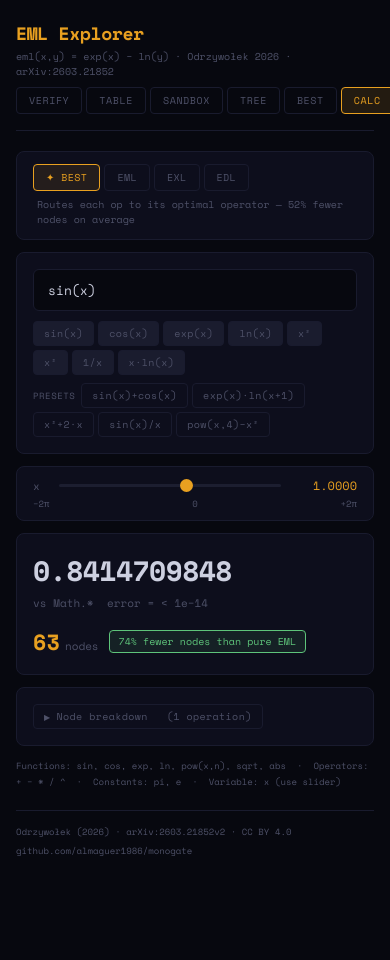
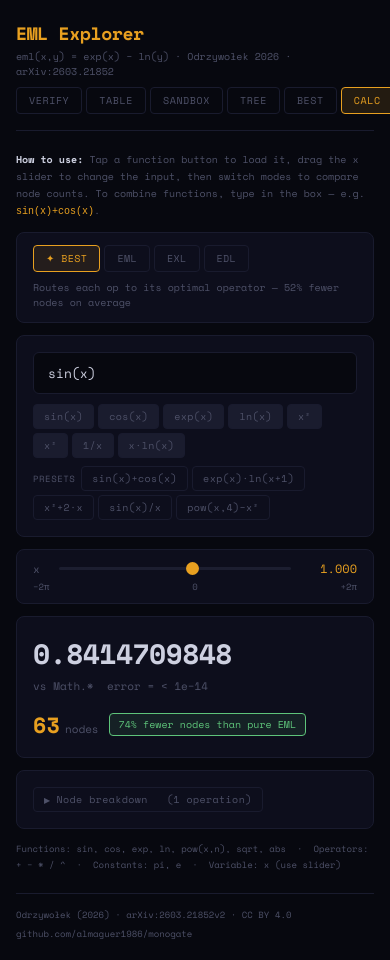
Before and after one commit to almaguer1986/monogate-explorer, a React (Vite) app: page / in a window 390 px wide. Both pictures are taken after a click on the button "CALC". Before the commit the page ends 877 px from the top, so only its background shows below. Built offline with nearby package versions, Linux system fonts and the light colour scheme.

Commit message:
fix: BEST Calc — mobile layout, xsin concat bug, how-to hint

```diff
--- a/src/components/BestCalc.jsx
+++ b/src/components/BestCalc.jsx
@@ -105,9 +105,9 @@ export default function BestCalc() {
   const maxNodes = result ? Math.max(...result.nodeLog.map(e => e.nodes), 1) : 1;
 
   // ── Helpers ─────────────────────────────────────────────────────────────────
+  // Quick buttons always replace — avoids "xsin(x)" concatenation bugs
   const handleInsert = (text) => {
-    const v = expr.trim();
-    setExpr(v === "" ? text : v + text);
+    setExpr(text);
     inputRef.current?.focus();
   };
 
@@ -135,11 +135,19 @@ export default function BestCalc() {
   };
 
   return (
-    <div>
+    <div style={{ overflowX: "hidden" }}>
+      {/* How to use */}
+      <div style={{ fontSize: 10, color: C.muted, marginBottom: 12, lineHeight: 1.7 }}>
+        <strong style={{ color: C.text }}>How to use:</strong>
+        {" "}Tap a function button to load it, drag the x slider to change the input,
+        then switch modes to compare node counts.
+        {" "}To combine functions, type in the box — e.g. <code style={{ color: C.accent }}>sin(x)+cos(x)</code>.
+      </div>
+
       {/* Mode selector */}
       <div style={{ ...card, padding: "12px 16px" }}>
-        <div style={{ display: "flex", alignItems: "center", gap: 6, flexWrap: "wrap" }}>
-          <div style={{ display: "flex", gap: 4 }}>
+        <div style={{ display: "flex", flexDirection: "column", gap: 8 }}>
+          <div style={{ display: "flex", gap: 4, flexWrap: "wrap" }}>
             {MODES.map(m => (
               <button key={m.id}
                 onClick={() => setMode(m.id)}
@@ -148,7 +156,7 @@ export default function BestCalc() {
               </button>
             ))}
           </div>
-          <span style={{ fontSize: 10, color: C.muted, marginLeft: 4 }}>
+          <span style={{ fontSize: 10, color: C.muted }}>
             {MODE_DESC[mode]}
           </span>
         </div>
@@ -210,8 +218,8 @@ export default function BestCalc() {
             />
             <span style={{
               fontSize: 12, color: C.accent, fontFamily: "'Space Mono', monospace",
-              minWidth: 64, textAlign: "right",
-            }}>{xVal.toFixed(4)}</span>
+              minWidth: 54, textAlign: "right", flexShrink: 0,
+            }}>{xVal.toFixed(3)}</span>
           </div>
           <div style={{ display: "flex", justifyContent: "space-between",
             fontSize: 9, color: C.muted, marginTop: 3 }}>
@@ -290,8 +298,8 @@ export default function BestCalc() {
             <div style={{ marginTop: 12 }}>
               {result.nodeLog.map((entry, i) => (
                 <div key={i} style={{
-                  display: "grid", gridTemplateColumns: "80px 56px 36px 1fr",
-                  alignItems: "center", gap: 8,
+                  display: "grid", gridTemplateColumns: "1fr 52px 32px 80px",
+                  alignItems: "center", gap: 6,
                   padding: "5px 0",
                   borderBottom: i < result.nodeLog.length - 1
                     ? `1px solid ${C.border}` : "none",
@@ -316,8 +324,8 @@ export default function BestCalc() {
 
               {/* Total row */}
               <div style={{
-                display: "grid", gridTemplateColumns: "80px 56px 36px 1fr",
-                alignItems: "center", gap: 8, paddingTop: 8, marginTop: 4,
+                display: "grid", gridTemplateColumns: "1fr 52px 32px 80px",
+                alignItems: "center", gap: 6, paddingTop: 8, marginTop: 4,
                 borderTop: `1px solid ${C.border}`,
               }}>
                 <span style={{ fontSize: 10, color: C.muted, textTransform: "uppercase",
```
